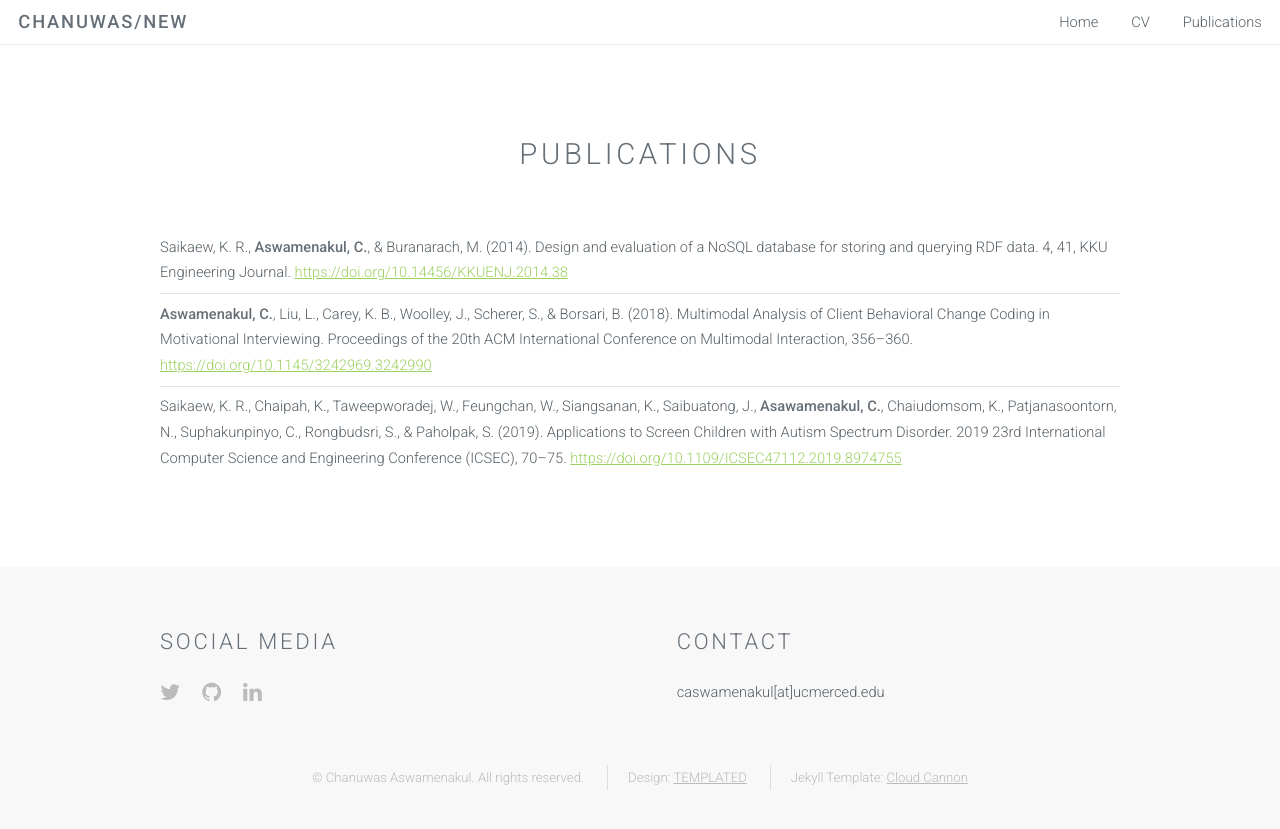
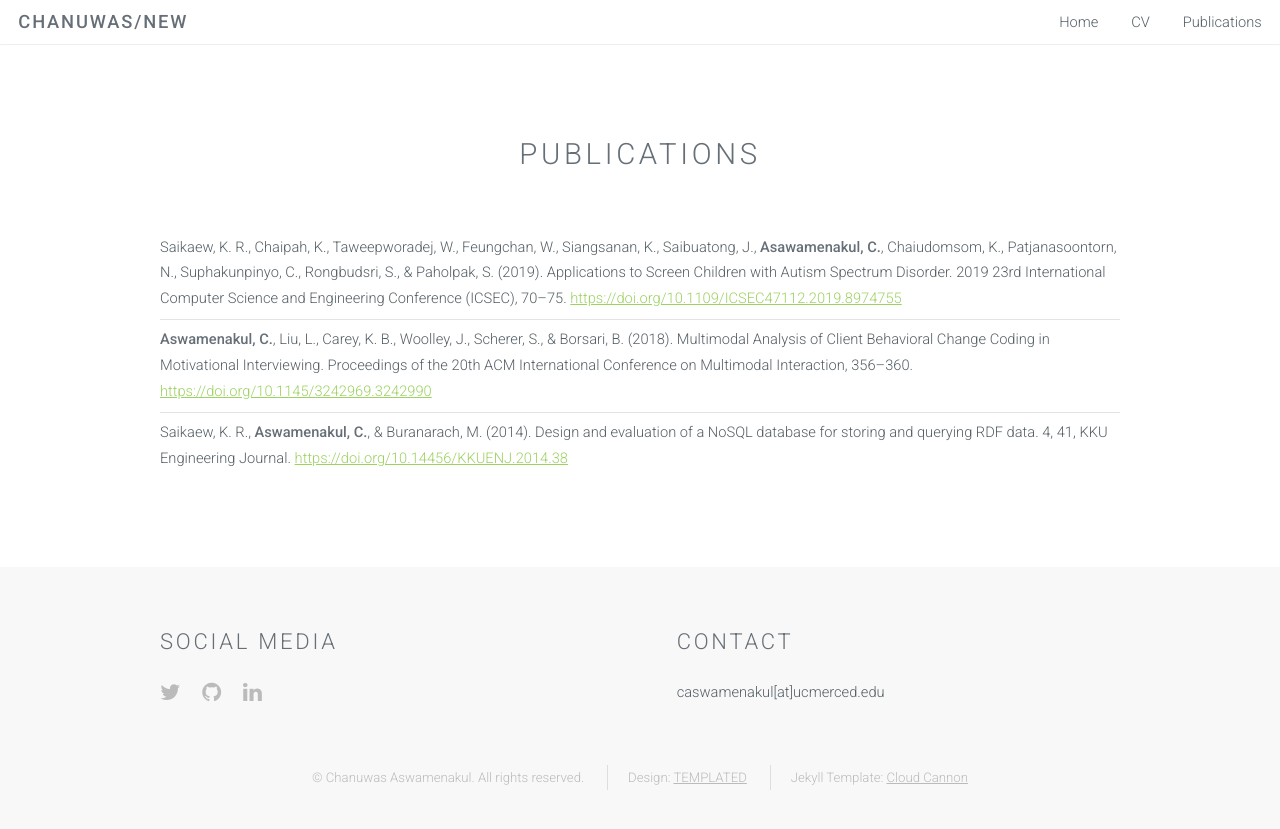
Before and after one commit to chasnew/chasnew.github.io, a Jekyll site: the page built from publication.html, in a window 1280 px wide. Shown: the top 829 px of the page. Built offline with Jekyll 4.4.1, drawn with Linux system fonts in a browser that asks for light colours.

Commit message:
reorder pubs

```diff
--- a/publication.html
+++ b/publication.html
@@ -10,9 +10,9 @@ layout: default
     <div class="container">
         <section>
             <ul class="alt">
+                <li>Saikaew, K. R., Chaipah, K., Taweepworadej, W., Feungchan, W., Siangsanan, K., Saibuatong, J., <b>Asawamenakul, C.</b>, Chaiudomsom, K., Patjanasoontorn, N., Suphakunpinyo, C., Rongbudsri, S., &amp; Paholpak, S. (2019). Applications to Screen Children with Autism Spectrum Disorder. 2019 23rd International Computer Science and Engineering Conference (ICSEC), 70–75. <a href="https://doi.org/10.1109/ICSEC47112.2019.8974755">https://doi.org/10.1109/ICSEC47112.2019.8974755</a></li>
+                <li><b>Aswamenakul, C.</b>, Liu, L., Carey, K. B., Woolley, J., Scherer, S., &amp; Borsari, B. (2018). Multimodal Analysis of Client Behavioral Change Coding in Motivational Interviewing. Proceedings of the 20th ACM International Conference on Multimodal Interaction, 356–360. <a href="https://doi.org/10.1145/3242969.3242990">https://doi.org/10.1145/3242969.3242990</a></li>
                 <li>Saikaew, K. R., <b>Aswamenakul, C.</b>, &amp; Buranarach, M. (2014). Design and evaluation of a NoSQL database for storing and querying RDF data. 4, 41, KKU Engineering Journal. <a href="https://doi.org/10.14456/KKUENJ.2014.38">https://doi.org/10.14456/KKUENJ.2014.38</a></li>
-                <li><b>Aswamenakul, C.</b>, Liu, L., Carey, K. B., Woolley, J., Scherer, S., &amp; Borsari, B. (2018). Multimodal Analysis of Client Behavioral Change Coding in Motivational Interviewing. Proceedings of the 20th ACM International Conference on Multimodal Interaction, 356–360. <a href="https://doi.org/10.1145/3242969.3242990">https://doi.org/10.1145/3242969.3242990</a></li>
-                <li>Saikaew, K. R., Chaipah, K., Taweepworadej, W., Feungchan, W., Siangsanan, K., Saibuatong, J., <b>Asawamenakul, C.</b>, Chaiudomsom, K., Patjanasoontorn, N., Suphakunpinyo, C., Rongbudsri, S., &amp; Paholpak, S. (2019). Applications to Screen Children with Autism Spectrum Disorder. 2019 23rd International Computer Science and Engineering Conference (ICSEC), 70–75. <a href="https://doi.org/10.1109/ICSEC47112.2019.8974755">https://doi.org/10.1109/ICSEC47112.2019.8974755</a></li>
             </ul>
         </section>
     </div>
```
